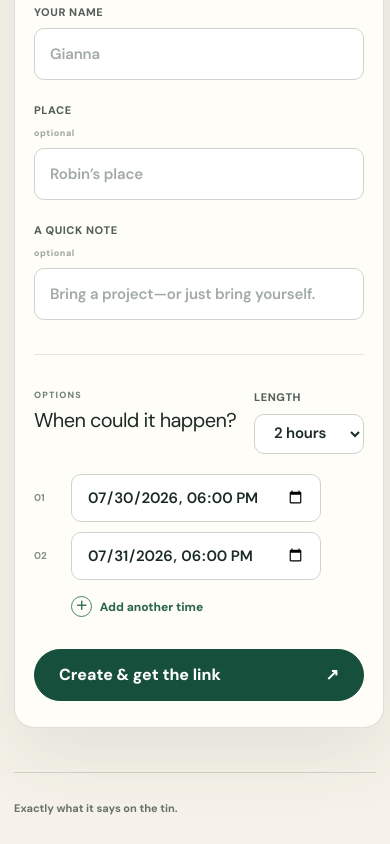
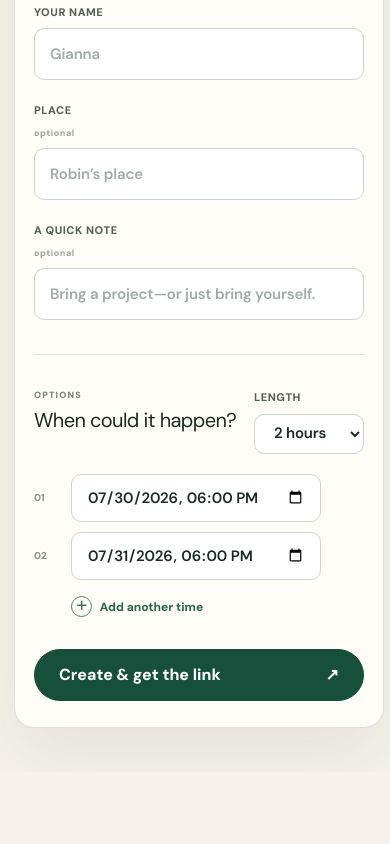
Before and after one commit to Robinnnnn/doodlebutwithoutfuckingads, a Next.js app: page / in a window 390 px wide. Shown: the part 538-1382 px from the top of the page. After the commit the page ends 1310 px from the top, so only its background shows below. Built offline with nearby package versions, Linux system fonts and the light colour scheme.

Commit message:
Remove landing page footer

```diff
--- a/app/DoodleApp.tsx
+++ b/app/DoodleApp.tsx
@@ -369,11 +369,6 @@ function CreatePoll() {
           </button>
         </form>
       </section>
-
-      <footer className="landing-footer">
-        <span>Exactly what it says on the tin.</span>
-        <span>Made for humans who just need a time.</span>
-      </footer>
     </main>
   );
 }
--- a/app/globals.css
+++ b/app/globals.css
@@ -431,7 +431,6 @@ a {
   margin-top: 28px;
 }
 
-.landing-footer,
 .poll-footer {
   width: min(1180px, calc(100% - 48px));
   min-height: 80px;
@@ -998,7 +997,6 @@ a {
 @media (max-width: 640px) {
   .topbar,
   .create-hero,
-  .landing-footer,
   .poll-footer {
     width: min(100% - 28px, 1180px);
   }
@@ -1052,14 +1050,6 @@ a {
 
   .duration-field {
     width: 110px;
-  }
-
-  .landing-footer {
-    min-height: 72px;
-  }
-
-  .landing-footer span:last-child {
-    display: none;
   }
 
   .poll-shell {
```
Also changed, not shown: 1 other file (tests, documents, lock files or other folders).
